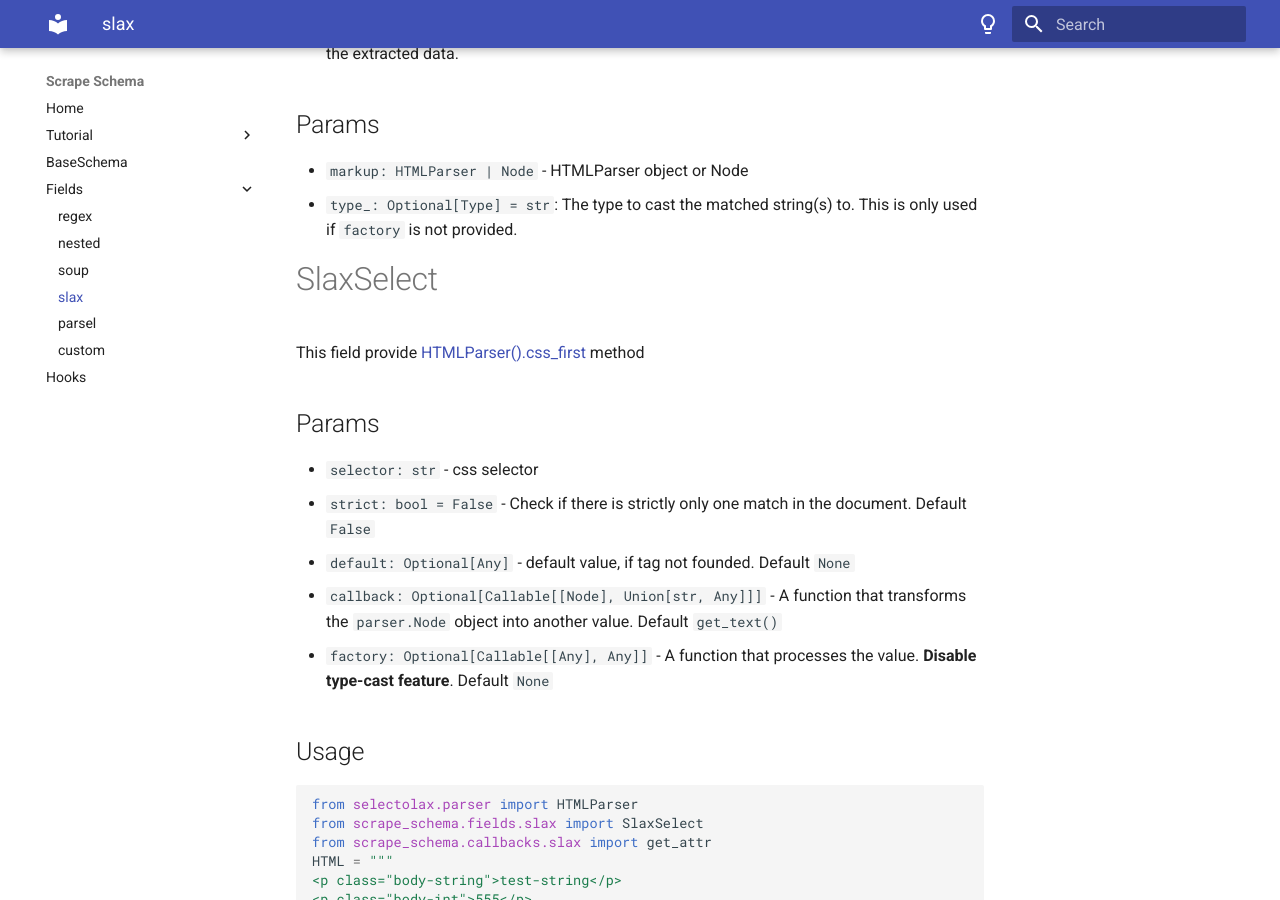
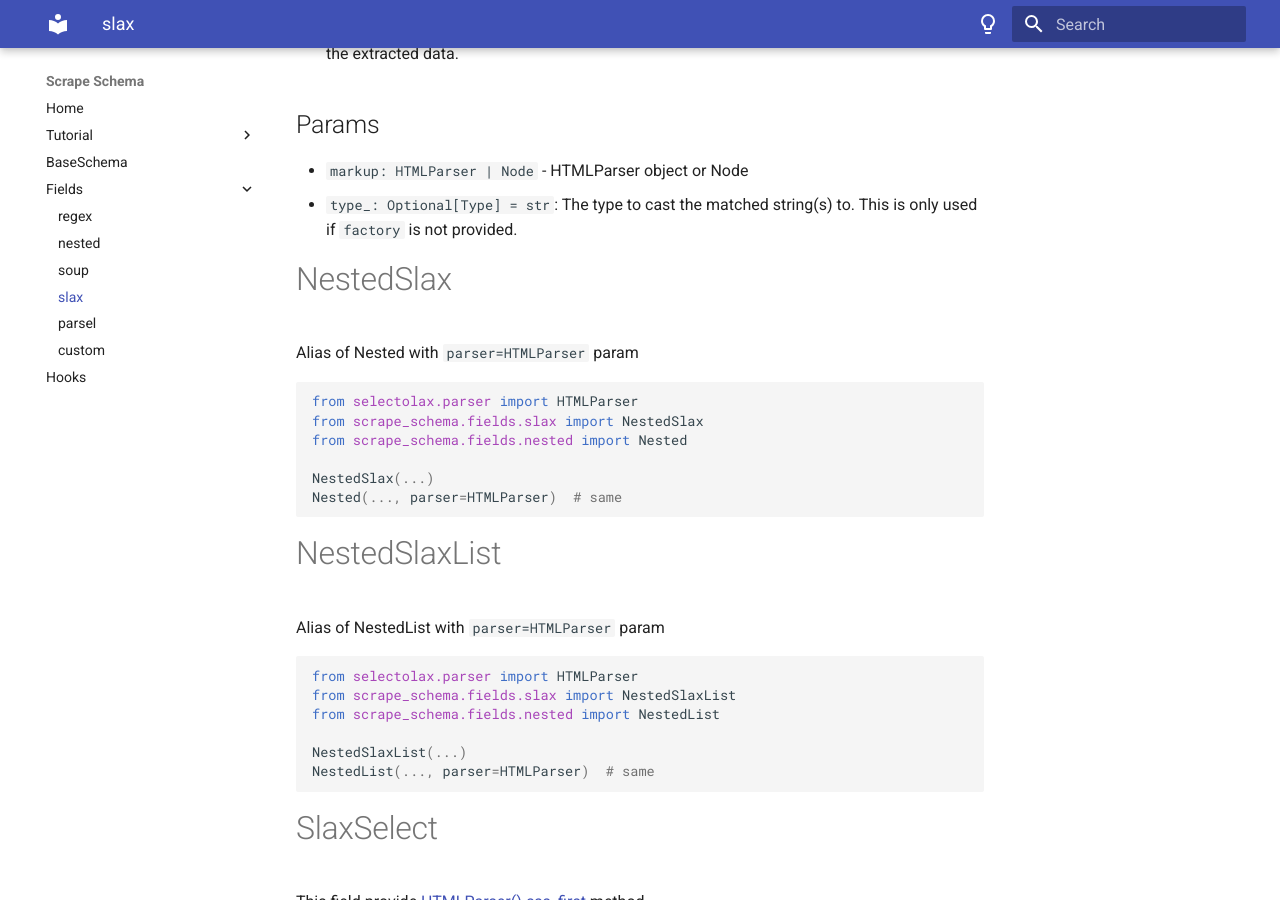
Before and after one commit to vypivshiy/scrape-schema, an MkDocs documentation site: the page built from docs/fields/slax.md, in a window 1280 px wide and 900 px high, scrolled down 625 px. Built offline with MkDocs 1.6.1 and Material for MkDocs 9.7.7, drawn with Linux system fonts in a browser that asks for light colours.

Commit message:
update doc

````diff
--- a/docs/fields/slax.md
+++ b/docs/fields/slax.md
@@ -24,7 +24,26 @@ class SlaxSchema(BaseSchema):
 - `markup: HTMLParser | Node` - HTMLParser object or Node
 - `type_: Optional[Type] = str`: The type to cast the matched string(s) to. This is only used if `factory`
 is not provided.
+# NestedSlax
+Alias of Nested with `parser=HTMLParser` param
+```python
+from selectolax.parser import HTMLParser
+from scrape_schema.fields.slax import NestedSlax
+from scrape_schema.fields.nested import Nested
 
+NestedSlax(...)
+Nested(..., parser=HTMLParser)  # same
+```
+# NestedSlaxList
+Alias of NestedList with `parser=HTMLParser` param
+```python
+from selectolax.parser import HTMLParser
+from scrape_schema.fields.slax import NestedSlaxList
+from scrape_schema.fields.nested import NestedList
+
+NestedSlaxList(...)
+NestedList(..., parser=HTMLParser)  # same
+```
 # SlaxSelect
 This field provide [HTMLParser().css_first](https://selectolax.readthedocs.io/en/latest/parser.html#selectolax.parser.HTMLParser.css_first) method
 
````
Also changed, not shown: docs/fields/nested.md (+4 -0 lines), docs/fields/parsel.md (+20 -0 lines), docs/fields/soup.md (+22 -0 lines).
